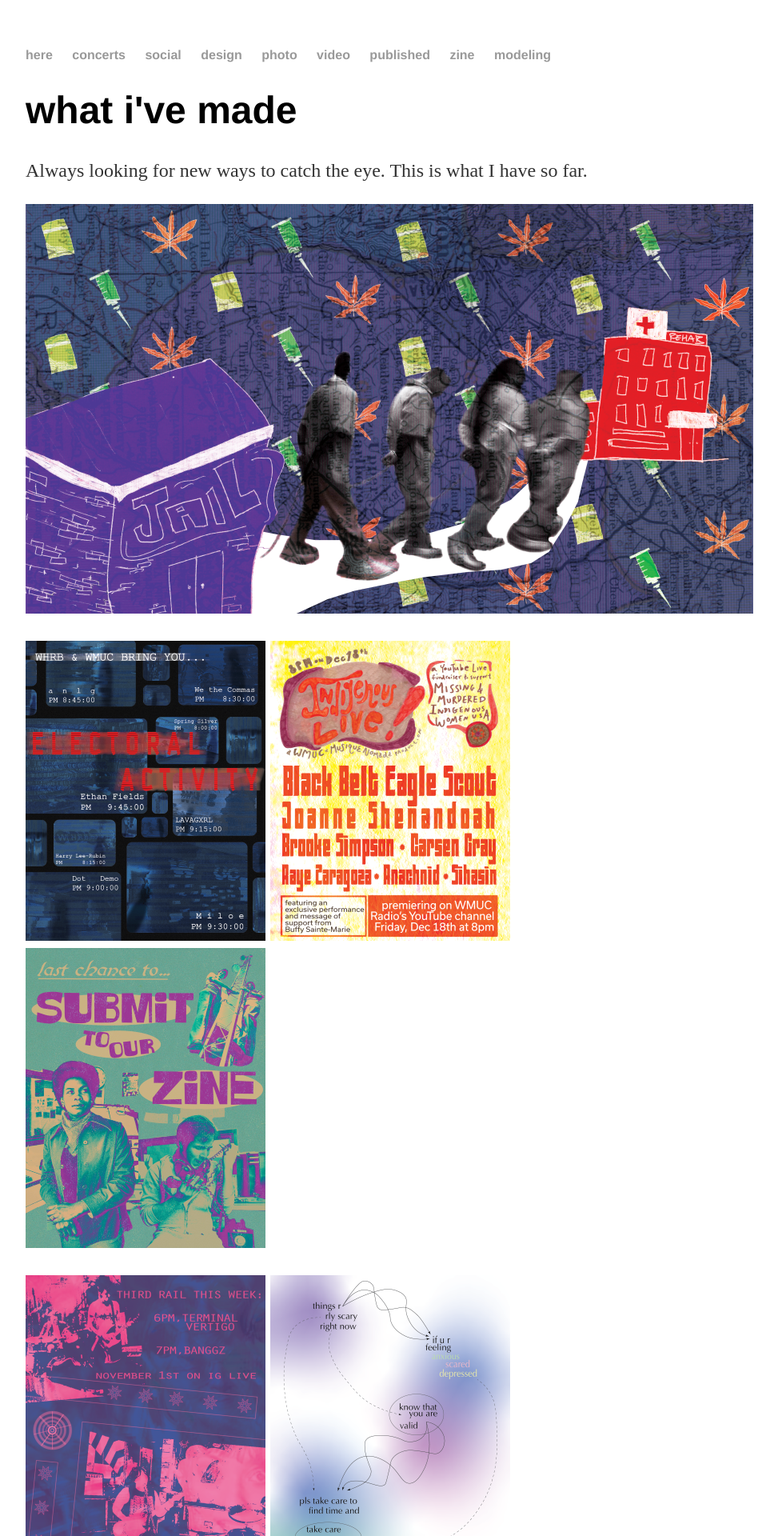
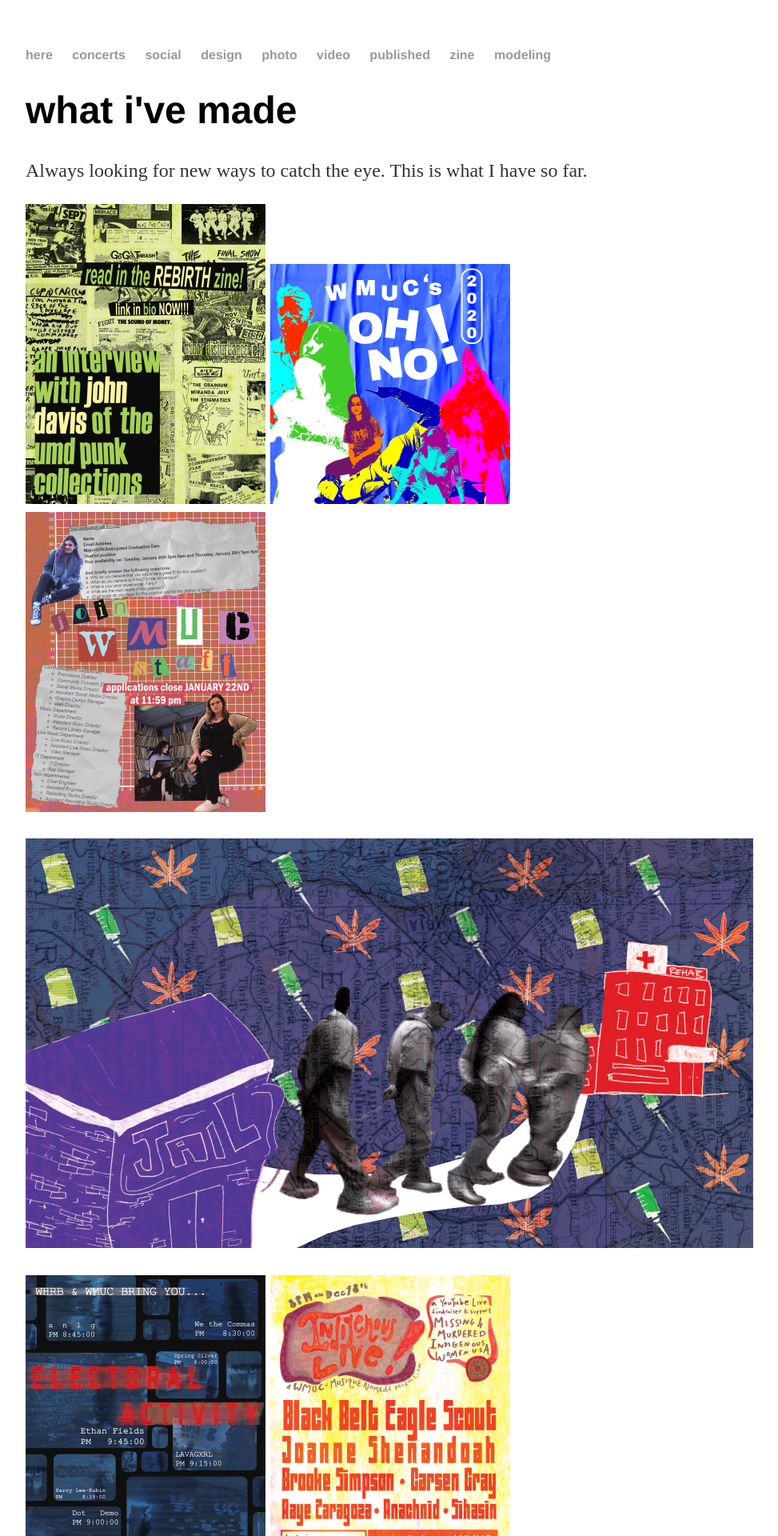
Before and after one commit to sabrinadotli/sabrinadotli.github.io, a Jekyll site: the page built from design/index.html, in a window 1280 px wide. Shown: the top 1920 px of the page at 80% size, without its empty margins (160-1133 px from the left). Built offline with Jekyll 4.4.1, drawn with Linux system fonts in a browser that asks for light colours.

Commit message:
Update index.html

```diff
--- a/design/index.html
+++ b/design/index.html
@@ -4,6 +4,19 @@
 ---
 	<h1>{{ page.title }}</h1>
 	<p>Always looking for new ways to catch the eye. This is what I have so far.</p>
+	<p>
+		<a href="https://www.instagram.com/p/CKHbnWmM9H_/">
+    		<img src = "johndavis.png"
+         	alt = "Promotional graphic for an interview in a radio station's community zine" />
+		</a>
+		<a href="https://open.spotify.com/playlist/7tnPYJPoWJvmNBzTmTDMa1?si=7224e2f8065748ed">
+		<img src = "ohno.png"
+		alt = "Spotify cover graphic for a radio station's end-of-year song list" />
+		</a>
+		<a href="https://www.instagram.com/p/CKPiYiKsoVP/?img_index=1">
+    		<img src = "staffapps.png"
+         	alt = "Graphic announcing the opening of a radio station's staff applications" />
+		</a>
 	<p>
 		<a href="https://dbknews.com/2020/11/24/oregon-hard-drugs-maryland-addiction-opioid-fentanyl/">
     		<img src = "harddrugs.png"
```
